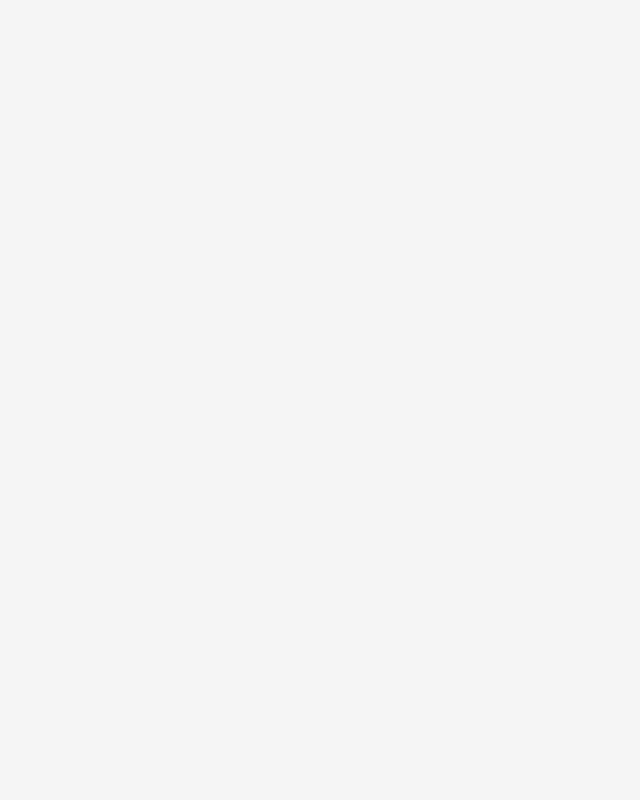
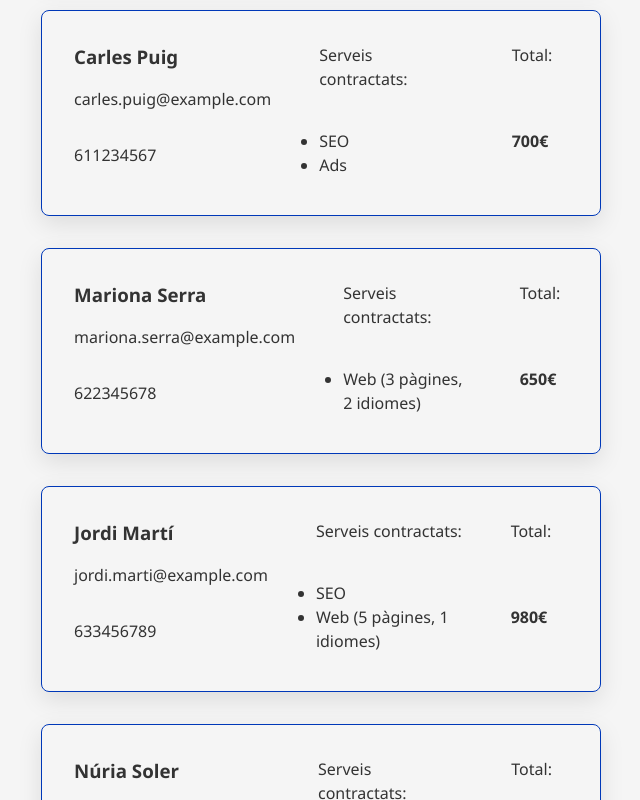
Before and after one commit to albertvallsbe/2025-s6-albertvalls, a React (Vite) app: page /budget in a window 1280 px wide. Shown: the part 1500-2300 px from the top of the page, without its empty margins (319-959 px from the left). Before the commit the page ends 1252 px from the top, so only its background shows below. Built offline with nearby package versions, Linux system fonts and the light colour scheme.

Commit message:
Add fake data to work with budgets in sort options

```diff
--- /dev/null
+++ b/src/data/dataBudgets.json
@@ -0,0 +1,67 @@
+[
+    {
+        "id": "a1b2c3d4",
+        "clientName": "Anna López",
+        "clientMail": "anna.lopez@example.com",
+        "clientPhone": "600123456",
+        "selectedServices": [{ "id": "1", "name": "SEO", "price": 300 }],
+        "total": 300,
+        "totalItems": 1,
+        "date": "2025-06-15T09:30:00.000Z"
+    },
+    {
+        "id": "e5f6g7h8",
+        "clientName": "Carles Puig",
+        "clientMail": "carles.puig@example.com",
+        "clientPhone": "611234567",
+        "selectedServices": [
+            { "id": "2", "name": "Ads", "price": 400 },
+            { "id": "1", "name": "SEO", "price": 300 }
+        ],
+        "total": 700,
+        "totalItems": 2,
+        "date": "2025-06-20T14:45:00.000Z"
+    },
+    {
+        "id": "i9j0k1l2",
+        "clientName": "Mariona Serra",
+        "clientMail": "mariona.serra@example.com",
+        "clientPhone": "622345678",
+        "selectedServices": [{ "id": "3", "name": "Web", "price": 500 }],
+        "pages": 3,
+        "languages": 2,
+        "total": 650,
+        "totalItems": 1,
+        "date": "2025-06-25T11:15:00.000Z"
+    },
+    {
+        "id": "m3n4o5p6",
+        "clientName": "Jordi Martí",
+        "clientMail": "jordi.marti@example.com",
+        "clientPhone": "633456789",
+        "selectedServices": [
+            { "id": "1", "name": "SEO", "price": 300 },
+            { "id": "3", "name": "Web", "price": 500 }
+        ],
+        "pages": 5,
+        "languages": 1,
+        "total": 980,
+        "totalItems": 2,
+        "date": "2025-07-01T16:00:00.000Z"
+    },
+    {
+        "id": "q7r8s9t0",
+        "clientName": "Núria Soler",
+        "clientMail": "nuria.soler@example.com",
+        "clientPhone": "644567890",
+        "selectedServices": [
+            { "id": "2", "name": "Ads", "price": 400 },
+            { "id": "3", "name": "Web", "price": 500 }
+        ],
+        "pages": 2,
+        "languages": 3,
+        "total": 1050,
+        "totalItems": 2,
+        "date": "2025-07-05T10:20:00.000Z"
+    }
+]
--- a/src/pages/BudgetPage.tsx
+++ b/src/pages/BudgetPage.tsx
@@ -7,10 +7,11 @@ import {
 import BudgetForm from "../components/budget/BudgetForm";
 import BudgetList from "../components/budget/BudgetList";
 import type { Budget, SummaryData } from "../types/types";
+import dataBudgets from "../data/dataBudgets.json";
 
 export const BudgetPage = (): JSX.Element => {
 	const summaryRef = useRef<BudgetSummaryHandle>(null);
-	const [budgets, setBudgets] = useState<Budget[]>([]);
+	const [budgets, setBudgets] = useState<Budget[]>(dataBudgets);
 
 	const handleAddBudget = (formData: {
 		clientName: string;
```
